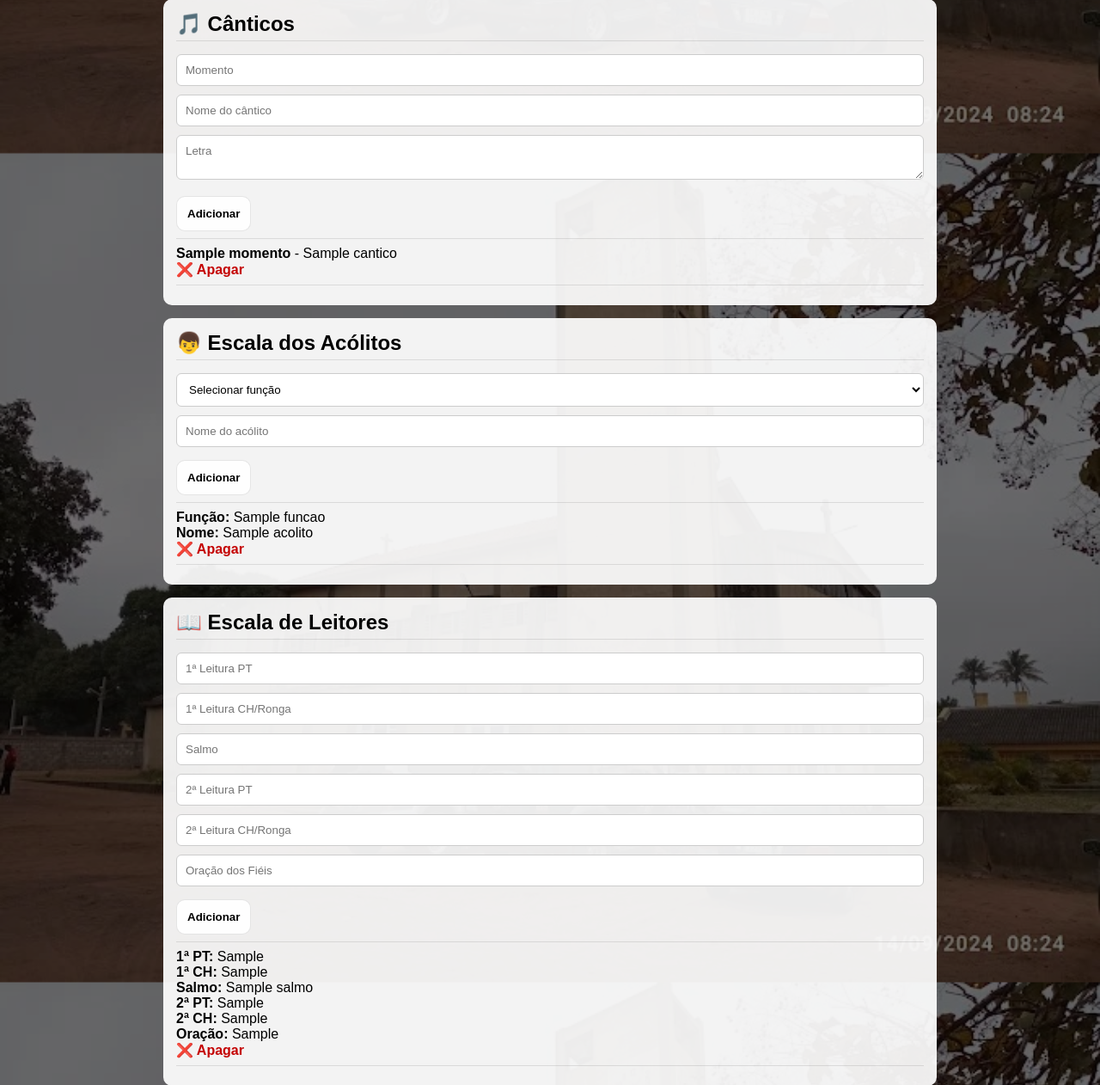
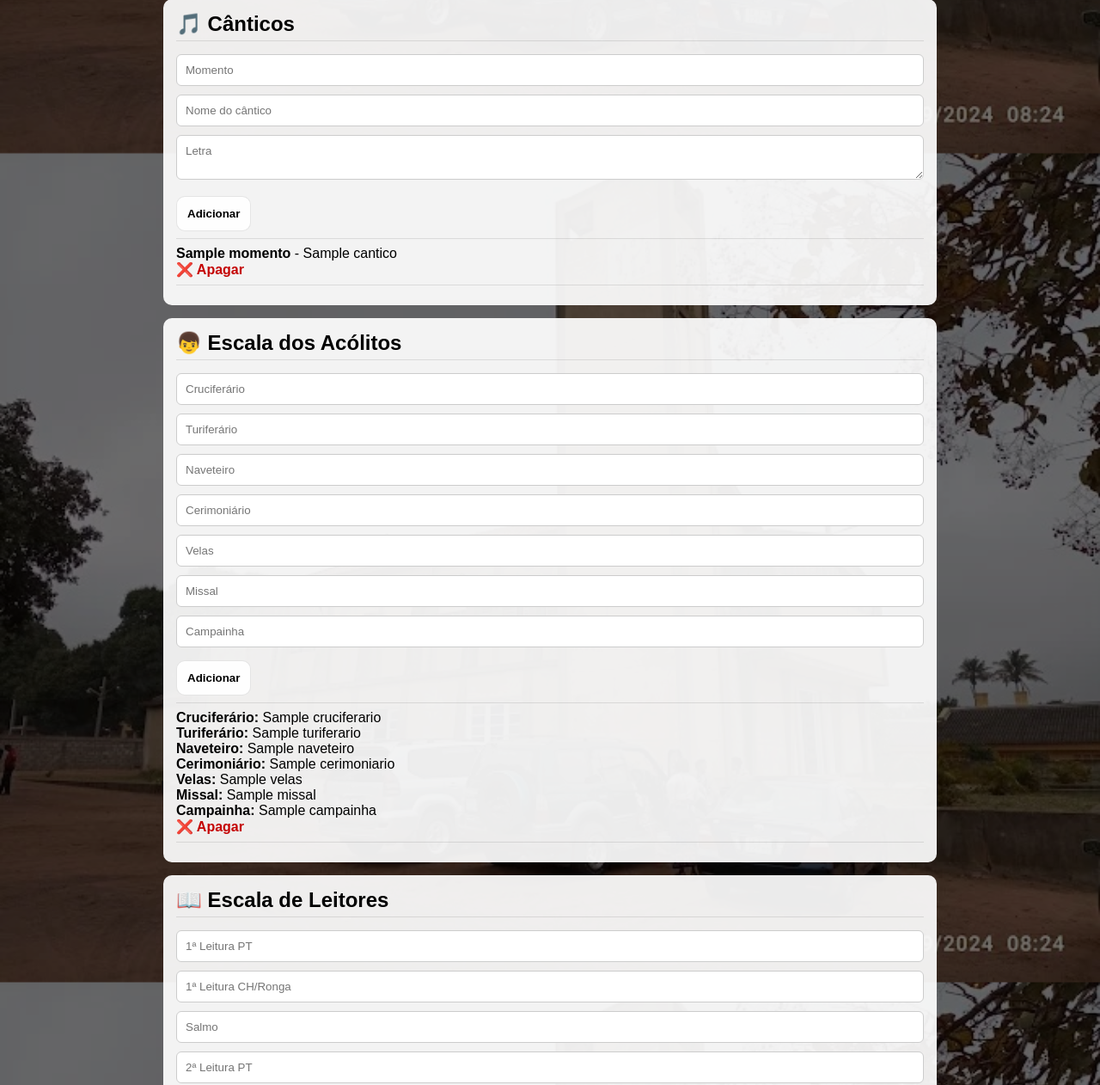
Before and after one commit to FSavel/sao-miguel-digital, a Flask app: template templates/admin.html in a window 1280 px wide. Shown: the part 786-2048 px from the top of the page at 86% size. Run offline with Flask 3, Linux system fonts and the light colour scheme; the template is opened without the code that fills it: most values are stand-ins (such as "Sample title", 1, 10 or a date in 2020).

Commit message:
Update admin.html

```diff
--- a/templates/admin.html
+++ b/templates/admin.html
@@ -119,30 +119,46 @@
     </div>
 
 
-    <!-- ===================== ACÓLITOS (COM DROPDOWN) ===================== -->
+    <!-- ===================== ACÓLITOS ===================== -->
     <div class="card">
 
         <h2>👦 Escala dos Acólitos</h2>
 
         <form action="/add_acolito" method="POST">
 
-            <select name="funcao" required>
-
-                <option value="">Selecionar função</option>
-
-                <option value="Cruciferário">Cruciferário</option>
-                <option value="Turiferário">Turiferário</option>
-                <option value="Naveteiro">Naveteiro</option>
-                <option value="Cerimoniário">Cerimoniário</option>
-                <option value="Velas">Velas</option>
-                <option value="Missal">Missal</option>
-                <option value="Campainha">Campainha</option>
-
-            </select>
+            <input type="text"
+                   name="cruciferario"
+                   placeholder="Cruciferário"
+                   required>
 
             <input type="text"
-                   name="nome"
-                   placeholder="Nome do acólito"
+                   name="turiferario"
+                   placeholder="Turiferário"
+                   required>
+
+            <input type="text"
+                   name="naveteiro"
+                   placeholder="Naveteiro"
+                   required>
+
+            <input type="text"
+                   name="cerimoniario"
+                   placeholder="Cerimoniário"
+                   required>
+
+            <input type="text"
+                   name="velas"
+                   placeholder="Velas"
+                   required>
+
+            <input type="text"
+                   name="missal"
+                   placeholder="Missal"
+                   required>
+
+            <input type="text"
+                   name="campainha"
+                   placeholder="Campainha"
                    required>
 
             <button class="botao" type="submit">Adicionar</button>
@@ -153,8 +169,13 @@
 
         {% for a in acolitos %}
 
-            <p><b>Função:</b> {{ a.funcao }}</p>
-            <p><b>Nome:</b> {{ a.nome }}</p>
+            <p><b>Cruciferário:</b> {{ a.cruciferario }}</p>
+            <p><b>Turiferário:</b> {{ a.turiferario }}</p>
+            <p><b>Naveteiro:</b> {{ a.naveteiro }}</p>
+            <p><b>Cerimoniário:</b> {{ a.cerimoniario }}</p>
+            <p><b>Velas:</b> {{ a.velas }}</p>
+            <p><b>Missal:</b> {{ a.missal }}</p>
+            <p><b>Campainha:</b> {{ a.campainha }}</p>
 
             <a class="delete" href="/delete_acolito/{{ loop.index0 }}">❌ Apagar</a>
 
```
